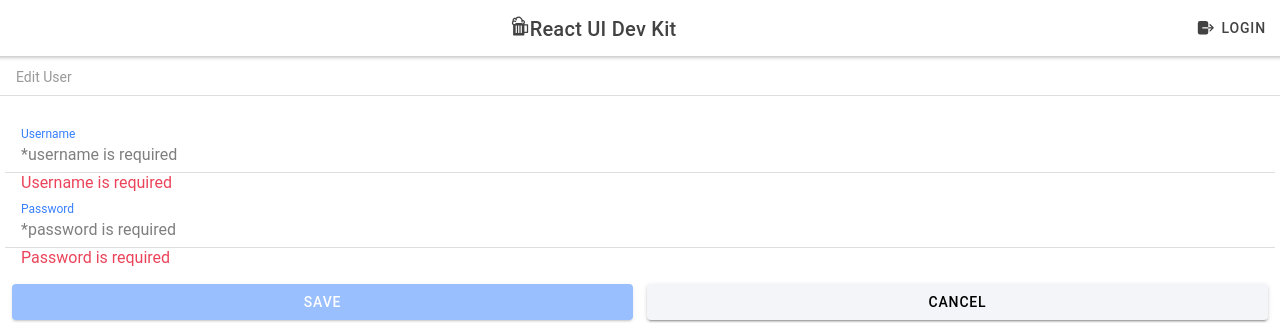
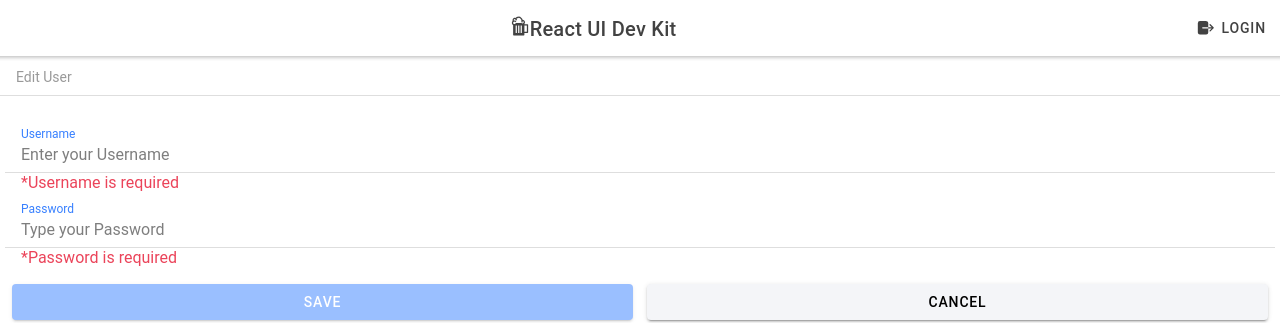
Before and after one commit to kingsleytagbo/ionic-react-cms, a React (Create React App) app: page /users/edituser in a window 1280 px wide. Shown: the top 323 px of the page. Built offline with nearby package versions, Linux system fonts and the light colour scheme.

Commit message:
Edit User

```diff
--- a/src/models/User.tsx
+++ b/src/models/User.tsx
@@ -1,5 +1,6 @@
 class User{
-    public readonly user_nicename:string;
+    public id:string = '';
+    public user_nicename:string;
     public  user_pass:string;
 
     constructor(username: string, password:string){
--- a/src/pages/Login.tsx
+++ b/src/pages/Login.tsx
@@ -18,7 +18,6 @@ const Login: React.FC = () => {
             <IonTitle size="large" className="ion-text-center">React UI Dev Kit</IonTitle>
           </IonToolbar>
         </IonHeader>
-
         <LoginLayout />
       </IonContent>
       <PageFooter></PageFooter>
--- a/src/pages/users/EditUser.tsx
+++ b/src/pages/users/EditUser.tsx
@@ -1,5 +1,5 @@
 import React, {useState, useEffect}  from 'react';
-import { useHistory } from 'react-router-dom';
+import { useHistory, useLocation } from 'react-router-dom';
 import {IonPage, IonHeader, IonTitle, IonContent, IonItemDivider,
   IonList, IonItem, IonLabel,
   IonCard, IonCardHeader, IonToolbar, IonCardTitle, IonCardContent,
@@ -12,35 +12,37 @@ import { login, getUsers } from '../../services/Http';
 
 const EditUserPage: React.FC = () => {
   const history = useHistory();
-  const [values, setValues] = useState({ username: '', password: '' });
-  const [validation, setValidation] = useState({ username: false, password: false });
+  const location = useLocation();
+
+  const [values, setValues] = useState(new User('',''));
+  const [validation, setValidation] = useState({ user_nicename: false, user_pass: false });
 
   const handleInputChange = (e: any) => {
     const { name, value } = e.target
-    let validUsername = false;
-    let validPassword = false;
+    let validuser_nicename = false;
+    let validuser_pass = false;
 
-    if (values.username && values.username.length > 0) {
-      validUsername = true;
+    if (values.user_nicename && values.user_nicename.length > 0) {
+      validuser_nicename = true;
     }
     else {
-      validUsername = false;
+      validuser_nicename = false;
     }
-    if (values.password && values.password.length > 0) {
-      validPassword = true;
+    if (values.user_pass && values.user_pass.length > 0) {
+      validuser_pass = true;
     }
     else {
-      validPassword = false;
+      validuser_pass = false;
     }
 
     setValues({ ...values, [name]: value });
-    setValidation({ ...validation, 'username': validUsername, 'password': validPassword });
+    setValidation({ ...validation, 'user_nicename': validuser_nicename, 'user_pass': validuser_pass });
     // console.log({ name: name, value: value, validation: validation });
   }
 
   const navigateLogin = () => {
     const path = 'users';
-    const response = login(values.username, values.password);
+    const response = login(values.user_nicename, values.user_pass);
     response.then((result) => {
       if(result.authenticated){
         console.log({ "Login Result": result.auth_token });
@@ -49,11 +51,19 @@ const EditUserPage: React.FC = () => {
     })
     .catch((err) => console.log('Login Error:', err.message));
   }
-  const navigateSignup = () => {
-    //const path = `regisster`;
-    //history.push(path);
-    console.log({ 'register button clicked.': values });
+  const navigateCancel = () => {
+    const path = `/users`;
+    history.push(path);
+    //console.log({ 'register button clicked.': values });
   }
+
+  useEffect(() => {
+    const state:any = location.state;
+    if(state && state.user){
+    const user = state.user;
+    setValues(user);
+    }
+ }, [location]);
 
   return (
     <IonPage>
@@ -63,7 +73,7 @@ const EditUserPage: React.FC = () => {
 
       <IonHeader collapse="condense">
           <IonToolbar>
-            <IonTitle size="large" className="ion-text-center">React UI Dev Kit</IonTitle>
+            <IonTitle size="small" className="ion-text-center">React UI Dev Kit</IonTitle>
           </IonToolbar>
         </IonHeader>
 
@@ -76,34 +86,34 @@ const EditUserPage: React.FC = () => {
                     <IonList>
                       <IonItem>
                         <IonLabel position="stacked" color="primary">Username</IonLabel>
-                        <IonInput required name="username" type="text"
+                        <IonInput required name="user_nicename" type="text"
                           autocapitalize="off"
-                          placeholder="*username is required"
+                          placeholder="Enter your Username"
                           onIonChange={handleInputChange}
-                          value={values.username}
+                          value={values.user_nicename}
                         >
                         </IonInput>
                       </IonItem>
 
                       <IonText color="danger">
-                        <div className="ion-padding-start" style={{visibility: validation.username ? 'hidden' : 'visible' }}>
-                          Username is required
+                        <div className="ion-padding-start" style={{visibility: validation.user_nicename ? 'hidden' : 'visible' }}>
+                          *Username is required
                     </div>
                       </IonText>
 
                       <IonItem>
                         <IonLabel position="stacked" color="primary">Password</IonLabel>
-                        <IonInput required name="password" type="password"
-                          placeholder="*password is required"
+                        <IonInput required name="user_pass" type="password"
+                          placeholder="Type your Password"
                           onIonChange={handleInputChange}
-                          value={values.password}
+                          value={values.user_pass}
                         >
                         </IonInput>
                       </IonItem>
 
                         <IonText color="danger">
-                          <div className="ion-padding-start"  style={{visibility: validation.password ? 'hidden' : 'visible' }}>
-                            Password is required
+                          <div className="ion-padding-start"  style={{visibility: validation.user_pass ? 'hidden' : 'visible' }}>
+                            *Password is required
                     </div>
                         </IonText>
 
@@ -112,10 +122,10 @@ const EditUserPage: React.FC = () => {
                     <IonRow>
                       <IonCol>
                         <IonButton type="submit" expand="block" onClick={navigateLogin}
-                        disabled={!validation.username || !validation.password}>Save</IonButton>
+                        disabled={!validation.user_nicename || !validation.user_pass}>Save</IonButton>
                       </IonCol>
                       <IonCol>
-                        <IonButton color="light" expand="block" onClick={navigateSignup}>Cancel</IonButton>
+                        <IonButton color="light" expand="block" onClick={navigateCancel}>Cancel</IonButton>
                       </IonCol>
                     </IonRow>
                   </div>
--- a/src/pages/users/Home.tsx
+++ b/src/pages/users/Home.tsx
@@ -1,4 +1,5 @@
 import React, {useState, useEffect}  from 'react';
+import { useHistory } from 'react-router-dom';
 import { IonContent, IonPage,
 IonIcon, IonList, IonItemDivider, IonLabel, IonItem, IonCheckbox } from '@ionic/react';
 import PageFooter from '../../components/PageFooter';
@@ -7,9 +8,10 @@ import  User  from '../../models/User';
 import { getUsers } from '../../services/Http';
 
 const UsersHome: React.FC = () => {
+  const history = useHistory();
   const [users, setUsers] = useState(Array<User>());
   const loadUsers = async () => {
-    let users = await getUsers() || Array<User>();
+    const users = await getUsers() || Array<User>();
     setUsers(users);
     console.log({ users });
   };
@@ -19,6 +21,16 @@ const UsersHome: React.FC = () => {
     loadUsers();
   }, []);
 
+  const handleInputChange = (e: any) => {
+    const { name, value } = e.target;
+    const user = JSON.parse(value);
+    history.push({
+      pathname: '/users/edituser',
+      state: { user: user }
+  })
+    console.log({name: name, value: user});
+  }
+
   return (
     <IonPage>
 
@@ -27,10 +39,11 @@ const UsersHome: React.FC = () => {
 
           <IonList>
             <IonItemDivider><IonLabel className="ion-text-center">User Admin</IonLabel></IonItemDivider>
-            {users.map(({ user_nicename, user_pass }, i) => (
+            {users.map(( user:User, i) => (
               <IonItem key={i}>
-                <IonLabel>{user_nicename}</IonLabel>
-                <IonCheckbox slot="start" value={user_pass} checked={false} />
+                <IonLabel>id:{user.id} / {user.user_nicename}</IonLabel>
+                <IonCheckbox slot="start" value={JSON.stringify(user)} checked={false}
+                onIonChange={handleInputChange} />
               </IonItem>
             ))}
           </IonList>
```
